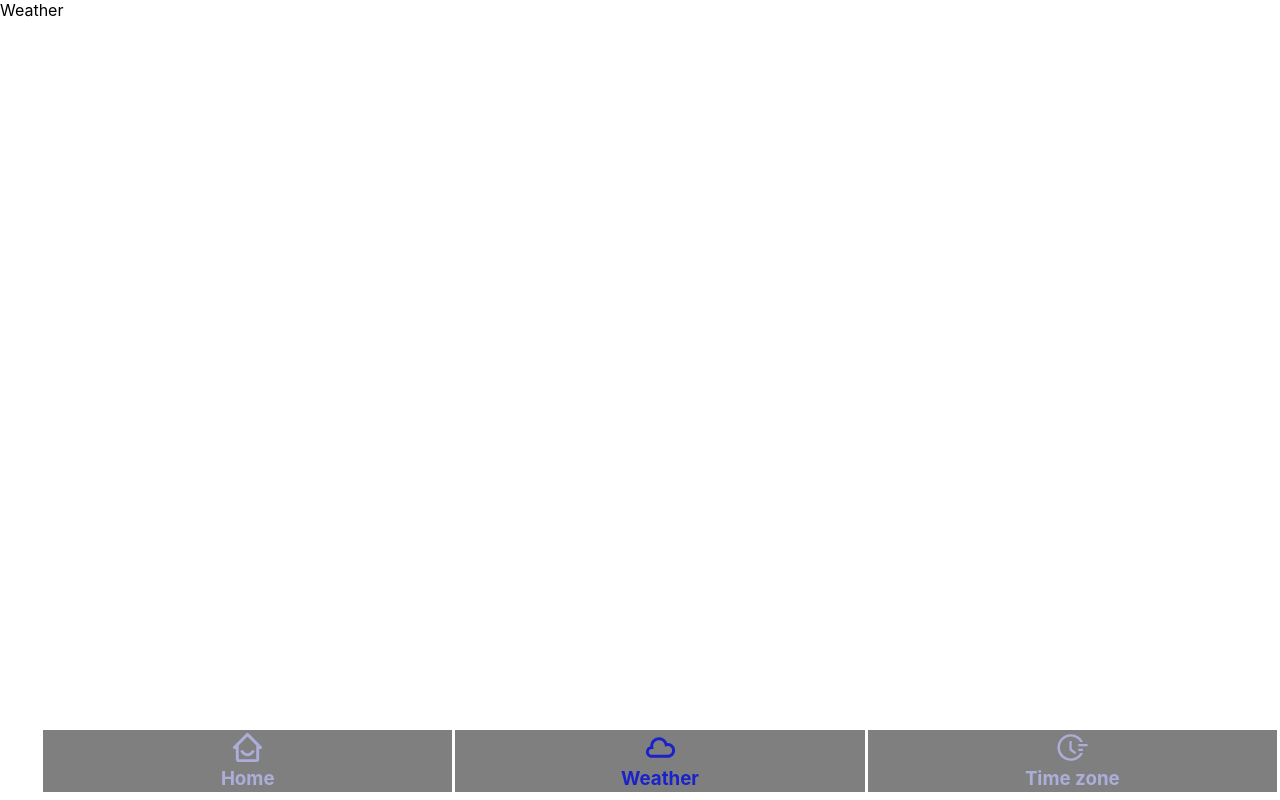
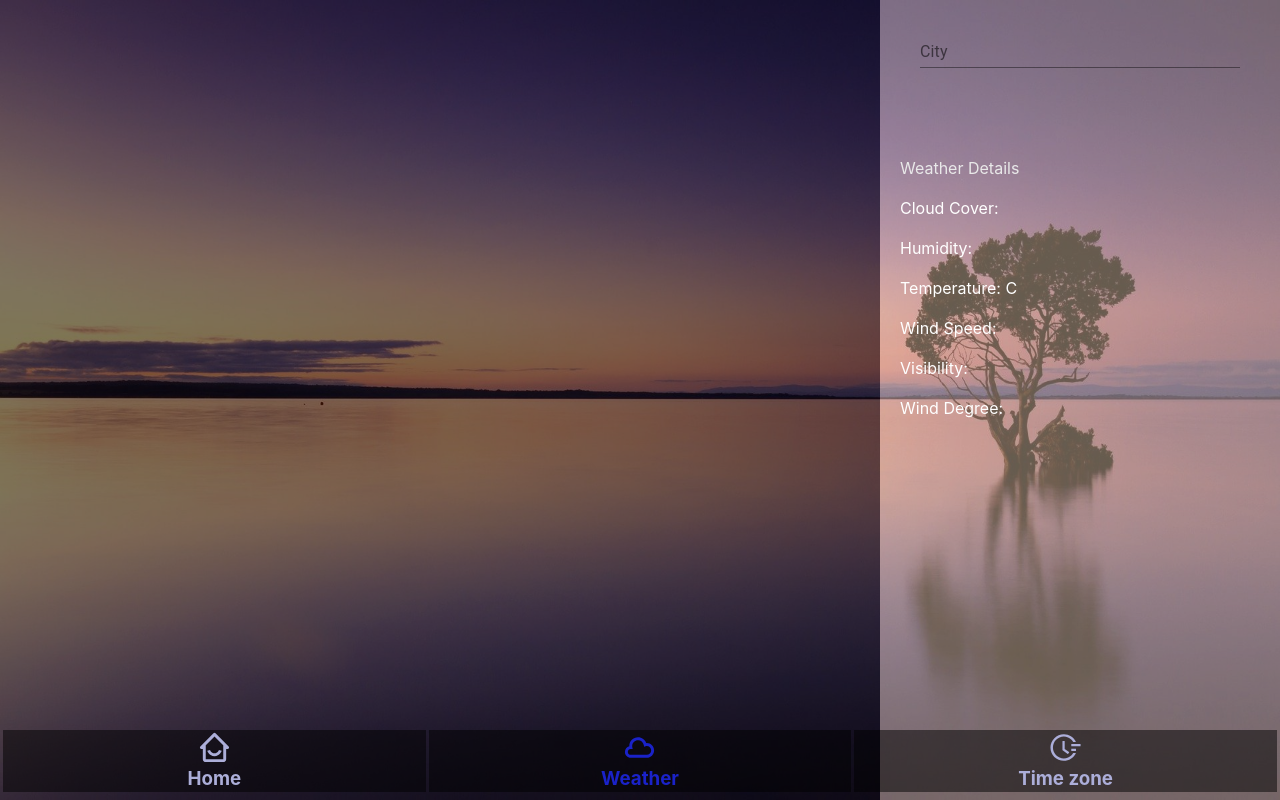
Before and after one commit to youzh00/Weather-App-, a React (Create React App) app: page /weather in a window 1280 px wide. Built offline with nearby package versions, Linux system fonts and the light colour scheme.

Commit message:
weather page design done

```diff
--- a/package.json
+++ b/package.json
@@ -3,6 +3,8 @@
   "version": "0.1.0",
   "private": true,
   "dependencies": {
+    "@chakra-ui/react": "^1.8.6",
+    "@material-ui/core": "^4.12.3",
     "@testing-library/jest-dom": "^5.16.2",
     "@testing-library/react": "^12.1.4",
     "@testing-library/user-event": "^13.5.0",
--- a/public/index.html
+++ b/public/index.html
@@ -11,7 +11,7 @@
     />
     <link rel="apple-touch-icon" href="%PUBLIC_URL%/logo192.png" />
     <link rel="manifest" href="%PUBLIC_URL%/manifest.json" />
-    <title>React App</title>
+    <title>Weather App</title>
   </head>
   <body>
     <noscript>You need to enable JavaScript to run this app.</noscript>
--- a/src/App.js
+++ b/src/App.js
@@ -4,12 +4,12 @@ import Home from "./Pages/Home";
 import TimeZone from "./Pages/TimeZone";
 import Weather from "./Pages/Weather.jsx";
 import Header from "./Components/Header";
+import { DataContextProvider } from "./Context/dataContext/DataContext";
 
 function App() {
   return (
+    <DataContextProvider>
       <Router className="App">
-      {/* <Header /> */}
-
         <Routes>
           <Route path="/" element={<Home />} />
           <Route path="/weather" element={<Weather />} />
@@ -17,6 +17,7 @@ function App() {
         </Routes>
         <Navbar />
       </Router>
+    </DataContextProvider>
   );
 }
 
--- /dev/null
+++ b/src/Context/dataContext/DataContext.js
@@ -0,0 +1,32 @@
+import React, { createContext, useState } from "react";
+
+export const DataContext = createContext();
+
+const API =
+  "http://api.openweathermap.org/geo/1.0/direct?q=London&limit=5&appid=f5d4275eb44e1c4e0f2685d54978fc6c";
+
+const key = "d724cda68c856a754decbec531b904c5";
+
+export function DataContextProvider({ children }) {
+  const key2 = "cc2ee984298825bbf478a71f73670aba";
+  const [weather, setWeather] = useState([]);
+
+  const getWeather = async (city) => {
+    const data = await fetch(
+      `http://api.weatherstack.com/current?access_key=${key2}&query=${city}`
+    );
+    const reponse = await data.json();
+    setWeather(reponse);
+  };
+  return (
+    <DataContext.Provider
+      value={{
+        getWeather,
+        weather,
+      }}
+    >
+      {children}
+    </DataContext.Provider>
+  );
+}
+export default DataContext;
--- a/src/Pages/Weather.jsx
+++ b/src/Pages/Weather.jsx
@@ -1,7 +1,42 @@
-import React from 'react'
+import{useContext, useState} from 'react'
+import { Input, Stack } from '@chakra-ui/react'
+import  DataContext  from '../Context/dataContext/DataContext'
+import { TextField } from '@material-ui/core'
+import style from '../Style/Weather.module.css'
+import image from '../assets/weather.jpg'
 
 export default function Weather() {
+  const {getWeather,weather}= useContext(DataContext)
+  const [city,setCity]=useState('')
+
+
+  const handleChange=(e)=>{
+      setCity(e.target.value)
+  }
+  const handleSubmit=(e)=>{
+    e.preventDefault()
+    getWeather(city)
+
+  }
   return (
-    <div>Weather</div>
+    <div className={style.weather}>
+      <img src={image} alt="" className={style.image}/>
+      <div className={style.imageContainer}>
+      </div>
+      <div className={style.formContainer}>
+      <form onSubmit={handleSubmit} className={style.form}>
+        <TextField id="standard-basic" label="City" variant="standard" value={city} onChange={handleChange} className={style.textField} />
+      </form>
+      <div className={style.fromContainerDiv}>
+        <p className={style.weatherDetails}>Weather Details</p>
+        <p>Cloud Cover:</p>
+        <p>Humidity:</p>
+        <p>Temperature: C</p>
+        <p>Wind Speed: </p>
+        <p>Visibility: </p>
+        <p>Wind Degree: </p>
+      </div>
+      </div>
+    </div>
   )
 }
--- a/src/Style/Navbar.css
+++ b/src/Style/Navbar.css
@@ -10,6 +10,7 @@
   justify-content: space-evenly;
   align-items: center;
   margin: 0;
+  padding: 0;
 }
 .navBarContainerList li {
   display: flex;
--- /dev/null
+++ b/src/Style/Weather.module.css
@@ -0,0 +1,49 @@
+.weather {
+  display: flex;
+  justify-content: center;
+  align-items: center;
+  position: relative;
+}
+
+.imageContainer {
+  background-color: rgb(0, 0, 0, 0.5);
+  width: 55rem;
+  height: 100vh;
+}
+
+.formContainer {
+  background-color: rgb(255, 228, 196, 0.4);
+  width: 25rem;
+  height: 100vh;
+}
+.image {
+  position: absolute;
+  width: 80rem;
+  height: 100vh;
+  z-index: -2;
+}
+.form {
+  display: flex;
+  flex-direction: column;
+  align-items: center;
+  justify-content: center;
+  margin-bottom: 20px;
+  margin-top: 20px;
+}
+.textField {
+  width: 20rem;
+}
+.fromContainerDiv {
+  display: flex;
+  flex-direction: column;
+  justify-content: center;
+  margin-left: 20px;
+  margin-top: 70px;
+}
+.fromContainerDiv .weatherDetails {
+  color: rgb(233, 233, 233);
+}
+.fromContainerDiv p {
+  color: white;
+  margin-top: 20px;
+}
```
Also changed, not shown: src/API.js (added, +17 -0 lines), src/assets/weather.jpg (added), 1 other file (tests, documents, lock files or other folders). Lines whose indentation alone changed are shown as unchanged.
